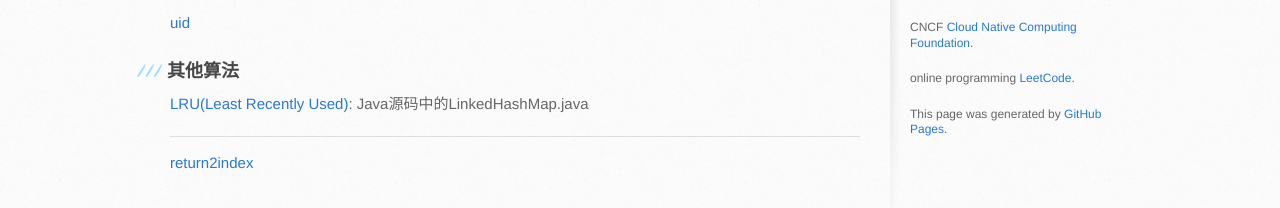
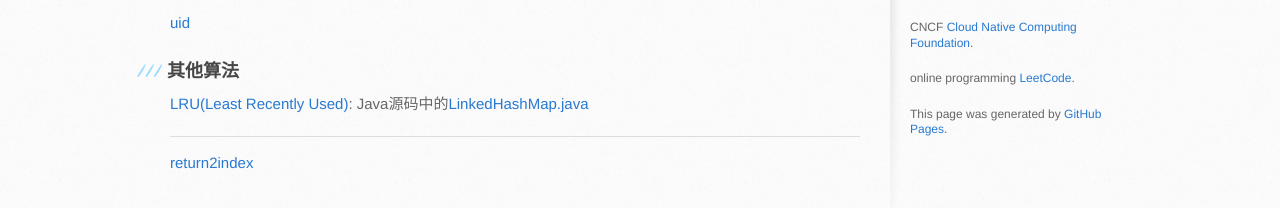
Before and after one commit to MarkShen1992/markshen1992.github.io, a Jekyll site: the page built from document/sf/algorithm.md, in a window 1280 px wide. Shown: the part 497-705 px from the top of the page. Built offline with Jekyll 4.4.1, drawn with Linux system fonts in a browser that asks for light colours; our own code applies the rules of GitHub Pages for plain Markdown files; some of the changed lines change nothing that is shown.

Commit message:
add content

```diff
--- a/document/sf/algorithm.md
+++ b/document/sf/algorithm.md
@@ -14,7 +14,7 @@
 
 ### 其他算法
 
-[LRU(Least Recently Used)](<https://zhuanlan.zhihu.com/p/52196637>): Java源码中的LinkedHashMap.java
+[LRU(Least Recently Used)](<https://zhuanlan.zhihu.com/p/52196637>): Java源码中的[LinkedHashMap.java](<https://github.com/alibaba/dragonwell8_jdk/blob/master/src/share/classes/java/util/LinkedHashMap.java>)
 
 ---
 
```
